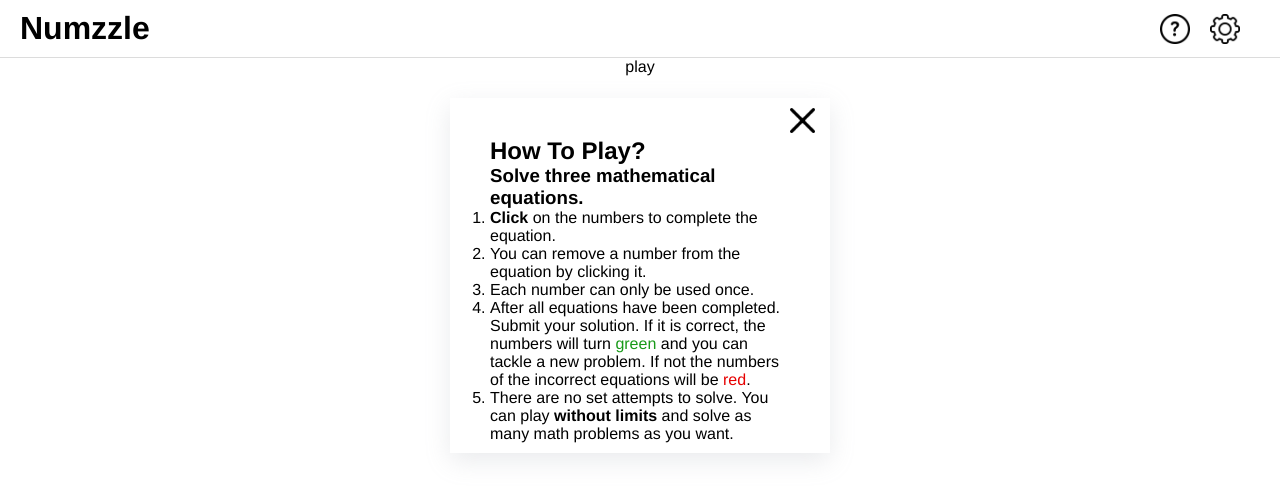
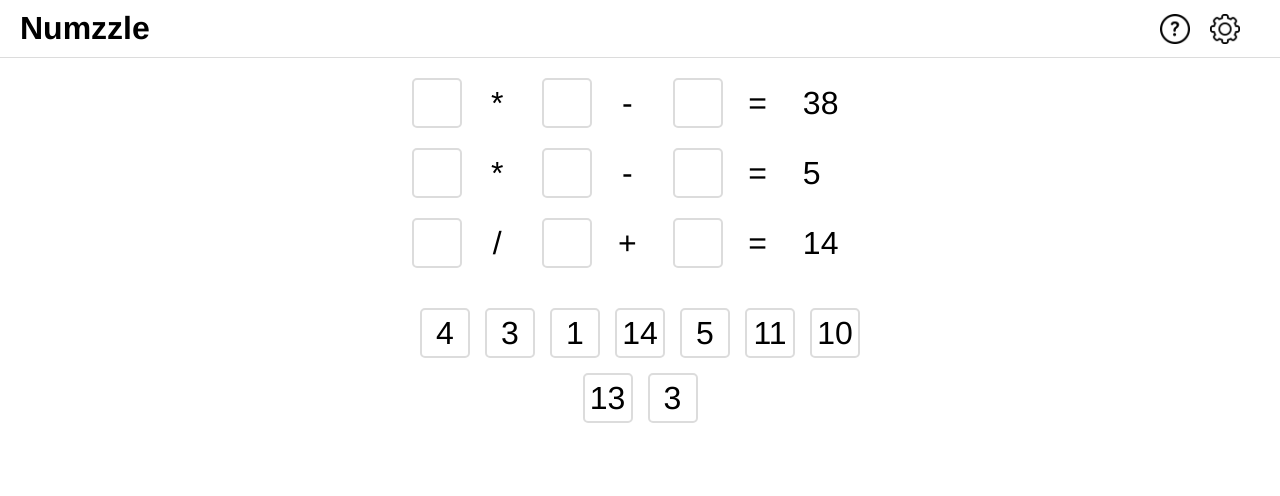
Before and after one commit to StanoSpodniak/numzzle, a React (Create React App) app: page / in a window 1280 px wide. Shown: the top 496 px of the page. Built offline with nearby package versions, Linux system fonts and the light colour scheme.

Commit message:
Added show solution function

```diff
--- a/package.json
+++ b/package.json
@@ -6,6 +6,7 @@
     "@testing-library/jest-dom": "^5.17.0",
     "@testing-library/react": "^13.4.0",
     "@testing-library/user-event": "^13.5.0",
+    "mathjs": "^11.9.1",
     "react": "^18.2.0",
     "react-dom": "^18.2.0",
     "react-scripts": "5.0.1",
--- a/src/Main/Game/Game.js
+++ b/src/Main/Game/Game.js
@@ -1,17 +1,143 @@
-import {useState, useEffect} from "react";
+import {useState, useEffect, useRef} from "react";
+import Problem from "./Problem";
+import "./game.css";
 
 const Game = ({ isGiveUp }) => {
+    const [firstProblem, setFirstProblem] = useState([]);
+    const [secondProblem, setSecondProblem] = useState([]);
+    const [thirdProblem, setThirdProblem] = useState([]);
+
+    const [solution, setSolution] = useState([]);
+    const [playNumbers, setPlayNumbers] = useState([]);
+    const [clickedNumbers, setClickedNumbers] = useState([""]);
+    const tileRefs = useRef([]);
+
     const [giveUp, setGiveUp] = useState("play");
 
     useEffect(() => {
+        setFirstProblem(Problem());
+        setSecondProblem(Problem());
+        setThirdProblem(Problem());
+    },[]);
+
+    useEffect(() => {
+        //console.log(firstProblem);
+        //console.log(secondProblem);
+        //console.log(thirdProblem);
+
+        if (firstProblem && secondProblem && thirdProblem) {
+            let numbers = [firstProblem.firstRndNmb];
+            numbers = [...numbers, firstProblem.secondRndNmb];
+            numbers = [...numbers, firstProblem.thirdRndNmb];
+            numbers = [...numbers, secondProblem.firstRndNmb];
+            numbers = [...numbers, secondProblem.secondRndNmb];
+            numbers = [...numbers, secondProblem.thirdRndNmb];
+            numbers = [...numbers, thirdProblem.firstRndNmb];
+            numbers = [...numbers, thirdProblem.secondRndNmb];
+            numbers = [...numbers, thirdProblem.thirdRndNmb];
+
+            setSolution(numbers);
+        } else {
+            console.log("no data");
+        }
+    }, [firstProblem, secondProblem, thirdProblem]);
+
+    useEffect(() => {
+        let numbers = [...solution];
+
+        for (let i = numbers.length - 1; i > 0; i--) {
+            const j = Math.floor(Math.random() * (i + 1));
+            [numbers[i], numbers[j]] = [numbers[j], numbers[i]];
+        }
+        setPlayNumbers(numbers);
+    }, [solution])
+
+    useEffect(() => {
         if(isGiveUp) {
-            setGiveUp("You gave up");
+            handleGiveUp();
         }
     },[isGiveUp]);
 
+    const handleGiveUp = () => {
+        for(let i = 0; i < 9; i++) {
+            setClickedNumbers(solution);
+        }
+    }
+
     return (
-        <div>
-            <p>{giveUp}</p>
+        <div id="game">
+            <div className="playfield">
+                <button
+                    className="tile"
+                    ref={ref => (tileRefs.current[0] = ref)}>
+                    {clickedNumbers[0]}
+                </button>
+                <p className="item">{firstProblem.mathSign}</p>
+                <button
+                    className="tile"
+                    ref={ref => (tileRefs.current[1] = ref)}>
+                    {clickedNumbers[1]}
+                </button>
+                <p className="item">{firstProblem.secondMathSign}</p>
+                <button
+                    className="tile"
+                    ref={ref => (tileRefs.current[2] = ref)}>
+                    {clickedNumbers[2]}
+                </button>
+                <p className="item">=</p>
+                <p className="item result">{firstProblem.result}</p>
+            </div>
+            <div className="playfield">
+                <button
+                    className="tile"
+                    ref={ref => (tileRefs.current[3] = ref)}>
+                    {clickedNumbers[3]}
+                </button>
+                <p className="item">{secondProblem.mathSign}</p>
+                <button
+                    className="tile"
+                    ref={ref => (tileRefs.current[4] = ref)}>
+                    {clickedNumbers[4]}
+                </button>
+                <p className="item">{secondProblem.secondMathSign}</p>
+                <button
+                    className="tile"
+                    ref={ref => (tileRefs.current[5] = ref)}>
+                    {clickedNumbers[5]}
+                </button>
+                <p className="item">=</p>
+                <p className="item result">{secondProblem.result}</p>
+            </div>
+            <div className="playfield">
+                <button
+                    className="tile"
+                    ref={ref => (tileRefs.current[6] = ref)}>
+                    {clickedNumbers[6]}
+                </button>
+                <p className="item">{thirdProblem.mathSign}</p>
+                <button
+                    className="tile"
+                    ref={ref => (tileRefs.current[7] = ref)}>
+                    {clickedNumbers[7]}
+                </button>
+                <p className="item">{thirdProblem.secondMathSign}</p>
+                <button
+                    className="tile"
+                    ref={ref => (tileRefs.current[8] = ref)}>
+                    {clickedNumbers[8]}
+                </button>
+                <p className="item">=</p>
+                <p className="item result">{thirdProblem.result}</p>
+            </div>
+            <div id="inventory">
+                {playNumbers.map((number, i) => (
+                    <button
+                        key={i}
+                        className="tile"
+                        >{number}
+                    </button>
+                ))}
+            </div>
         </div>
     )
 }
--- /dev/null
+++ b/src/Main/Game/Problem.js
@@ -0,0 +1,63 @@
+const Problem = () => {
+    const math = require('mathjs');
+
+    const getMathSign = (mathSign) => {
+        let signs = ['+', '-', '*', '/'];
+
+        if(mathSign) {
+            signs = ['+', '-', '*'];
+        }
+
+        if(mathSign === "*" || mathSign === "/") {
+            signs = ['+', '-'];
+        }
+
+        const randomIndex = Math.floor(Math.random() * signs.length);
+        return signs[randomIndex];
+    }
+    const mathSign = getMathSign();
+    const secondMathSign = getMathSign(mathSign);
+
+    const getRandomNumber = (mathSign, firstRndNmb, secondMathSign) => {
+        let rndNmb = 1;
+
+        if (mathSign === "*" || secondMathSign === "*") {
+            rndNmb = Math.ceil(Math.random() * 15);
+        } else if (mathSign === "+" || mathSign === "-") {
+            rndNmb = Math.ceil(Math.random() * 15);
+        } else {
+            if (!firstRndNmb || secondMathSign !== undefined) {
+                rndNmb = Math.ceil(Math.random() * 15);
+            } else {
+                let rnd = Math.floor(Math.random() * firstRndNmb);
+                for (let i = 1; i <= rnd; i++) {
+                    if (firstRndNmb % i === 0) {
+                        rndNmb = i;
+                    }
+                }
+            }
+        }
+        return rndNmb;
+    }
+    const firstRndNmb = getRandomNumber(mathSign);
+    const secondRndNmb = getRandomNumber(mathSign, firstRndNmb);
+    const thirdRndNmb = getRandomNumber(mathSign, firstRndNmb, secondMathSign);
+
+    const getResult = (mathSign, firstRndNmb, secondRndNmb) => {
+        return math.evaluate(`${firstRndNmb} ${mathSign} ${secondRndNmb} ${secondMathSign} ${thirdRndNmb}`);
+    }
+    let result = getResult(mathSign, firstRndNmb, secondRndNmb);
+
+    const Problem = {
+        mathSign: mathSign,
+        firstRndNmb: firstRndNmb,
+        secondRndNmb: secondRndNmb,
+        secondMathSign: secondMathSign,
+        thirdRndNmb: thirdRndNmb,
+        result: result
+    }
+
+    return Problem;
+}
+
+export default Problem;
--- /dev/null
+++ b/src/Main/Game/game.css
@@ -0,0 +1,44 @@
+#game {
+    text-align: center;
+}
+
+.playfield {
+    margin: 20px auto;
+    width: 80%;
+    display: grid;
+    grid-template-columns: repeat(7, 1fr);
+    justify-content: center;
+    align-items: center;
+    font-size: 2rem;
+}
+
+.item {
+    width: 40px;
+}
+
+.result {
+    width: 10px;
+}
+
+.tile {
+    height: 50px;
+    width: 50px;
+    border: 2px solid gainsboro;
+    border-radius: 5px;
+    box-sizing: border-box;
+    display: flex;
+    align-items: center;
+    justify-content: center;
+    font-size: 2rem;
+    background-color: white;
+}
+
+#inventory {
+    margin: 40px auto;
+    width: 80%;
+    display: flex;
+    flex-wrap: wrap;
+    flex-direction: row;
+    justify-content: center;
+    gap: 15px;
+}
--- a/src/Main/Main.js
+++ b/src/Main/Main.js
@@ -1,13 +1,21 @@
-import {useState} from "react";
+import {useState, useEffect} from "react";
 import Game from "./Game/Game";
 import "./main.css";
 
 const Main = () => {
-    const [showRules, setShowRules] = useState(true);
+    const [showRules, setShowRules] = useState(false);
     const [showSettings, setShowSettigns] = useState(false);
 
     const [darkMode, setDarkMode] = useState(false);
     const [giveUp, setGiveUp] = useState(false);
+
+    useEffect(() => {
+        document.addEventListener('click', handleClickOutsidePanel);
+
+        return () => {
+          document.removeEventListener('click', handleClickOutsidePanel);
+        };
+    }, []);
 
     const handleStyleToggle = () => {
         setDarkMode(darkMode => !darkMode);
@@ -32,13 +40,29 @@ const Main = () => {
         setShowSettigns(false);
     }
 
+    const handleClickOutsidePanel = (event) => {
+        const rulesButton = document.getElementById("question-icon");
+        const settingsButton = document.getElementById("settings-icon");
+        const panel = document.getElementsByClassName("panel");
+
+        if (event.target !== rulesButton) {
+            if (event.target !== settingsButton) {
+                if (panel[0] && !panel[0].contains(event.target)) {
+                    setShowRules(false);
+                    setShowSettigns(false);
+                }
+            }
+        }
+    }
+
     const handleGiveUp = () => {
         setGiveUp(true);
+        setShowSettigns(false);
     }
 
     return (
         <div id="main-container" className={darkMode ? "dark" : "default"}>
-            <div id="nav">
+            <div id="nav" className={darkMode ? "dark-nav" : "default-nav"}>
                 <h1 id="title">Numzzle</h1>
                 <img id="question-icon" src="icons/question.png" alt="question mark" onClick={handleRules} />
                 <img id="settings-icon" src="icons/settings.png" alt="settings" onClick={handleSettings} />
@@ -66,7 +90,7 @@ const Main = () => {
                         <h2>Options</h2>
                         <button onClick={handleStyleToggle}>Dark Mode</button>
                         <button>New Game</button>
-                        <button onClick={handleGiveUp}>Give Up</button>
+                        <button onClick={handleGiveUp}>Show solution</button>
                     </div>
                 }
                 <Game isGiveUp={giveUp} />
--- a/src/Main/main.css
+++ b/src/Main/main.css
@@ -16,8 +16,15 @@
 #nav {
     display: flex;
     align-items: center;
+    padding: 10px 20px;
+}
+
+.default-nav {
     border-bottom: 1px solid gainsboro;
-    padding: 10px 20px;
+}
+
+.dark-nav {
+    border-bottom: 1px solid black;
 }
 
 #title {
@@ -48,6 +55,7 @@
     width: 300px;
     position: absolute;
     box-shadow: rgba(149, 157, 165, 0.2) 0px 8px 24px;
+    background-color: white;
 }
 
 #close-icon {
```
Also changed, not shown: 1 other file (tests, documents, lock files or other folders).
